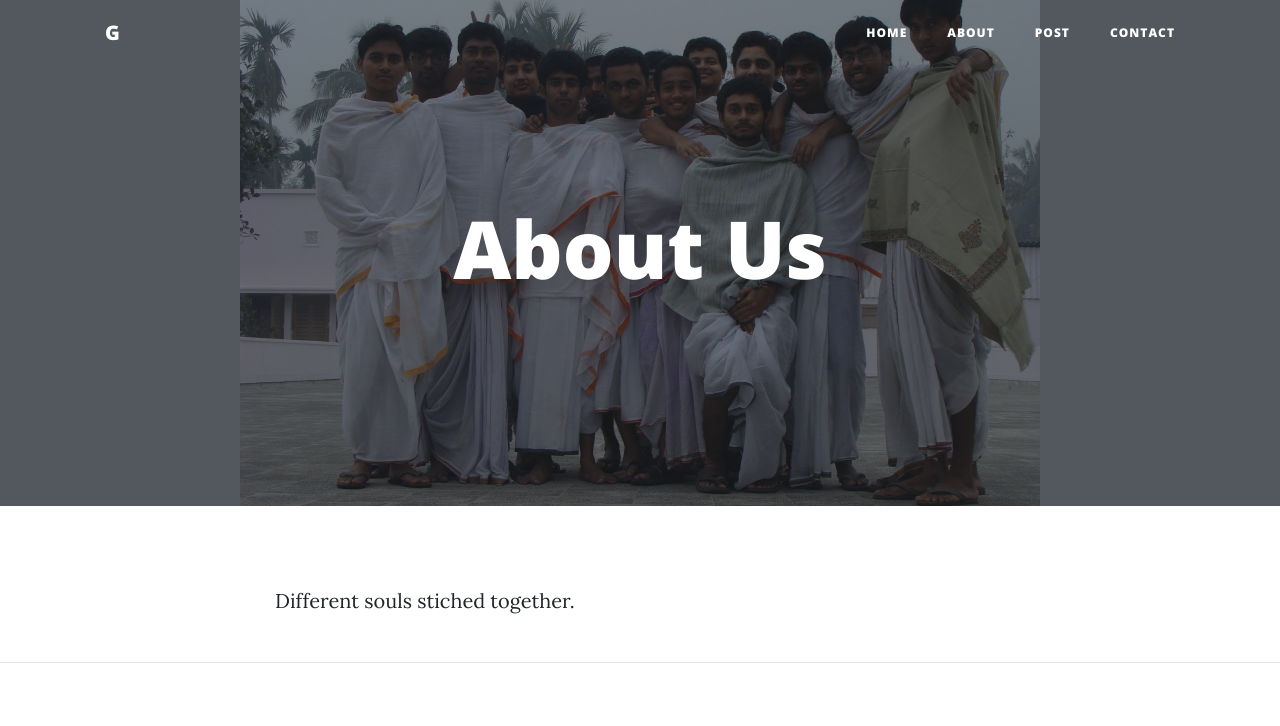
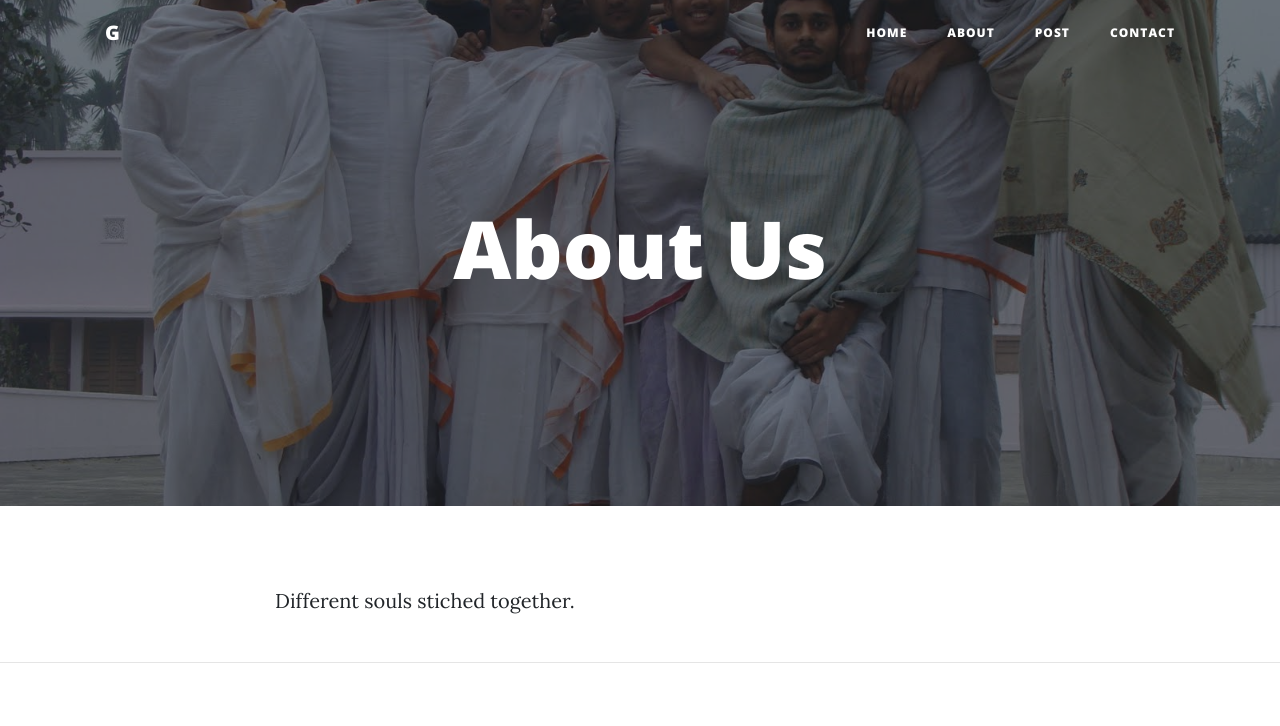
Before and after one commit to fadikar/gurukul.github.io, a website: page about.html in a window 1280 px wide. Shown: the top 726 px of the page. Drawn offline with nearby package versions, Linux system fonts and the light colour scheme.

Commit message:
resize about img

```diff
--- a/about.html
+++ b/about.html
@@ -53,7 +53,7 @@
     </nav>
 
     <!-- Page Header -->
-    <header class="masthead" style="background-image: url('img/GURUS.jpg'); background-size: 800px">
+    <header class="masthead" style="background-image: url('img/GURUS.jpg')">
       <div class="overlay"></div>
       <div class="container">
         <div class="row">
```
